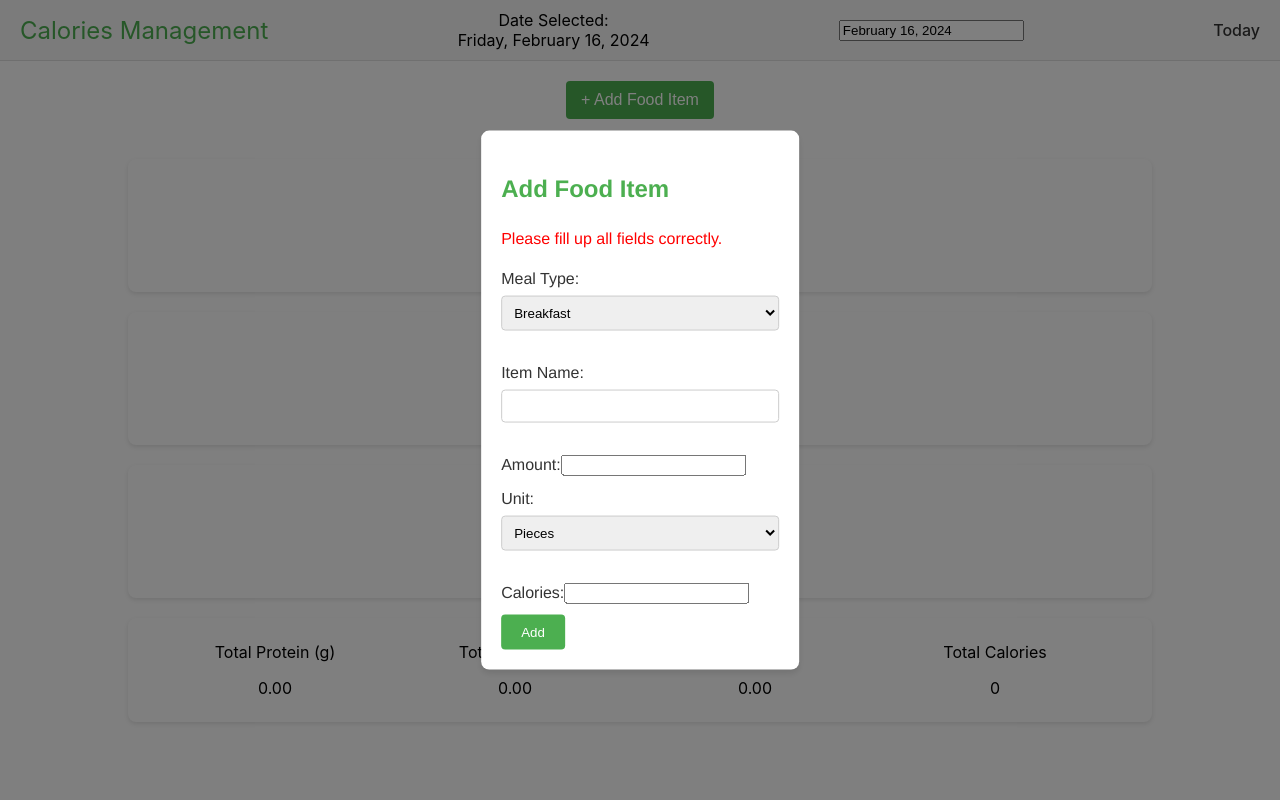
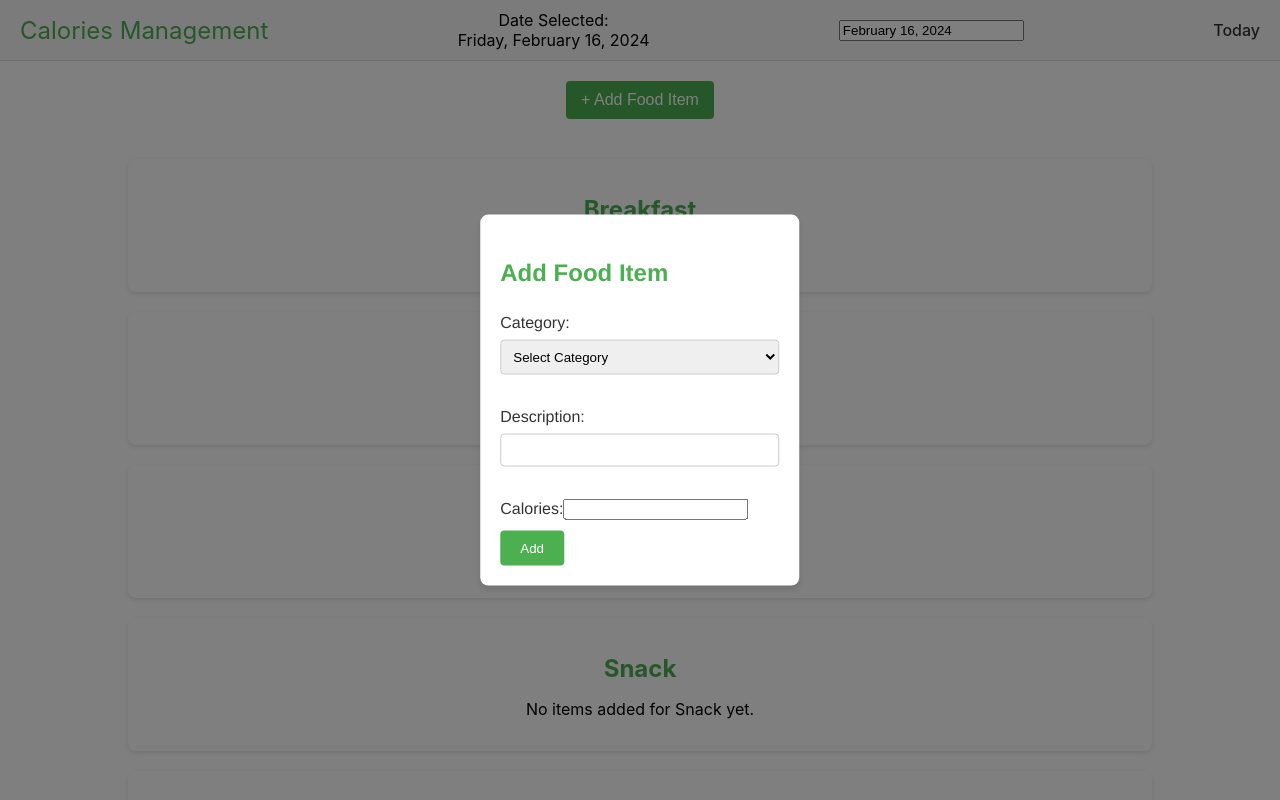
Before and after one commit to tomeryosef/Calorie_Management_Client_Application, a React (Create React App) app: page / in a window 1280 px wide. Both pictures are taken after a click on the button "+ Add Food Item". Shown: the top 800 px of the page. Built offline with nearby package versions, Linux system fonts and the light colour scheme.

Commit message:
<Feat> Added Ofek-Backend

```diff
--- a/src/App.js
+++ b/src/App.js
@@ -1,11 +1,11 @@
-import React, { useState } from 'react';
+import React, { useState, useEffect } from 'react';
 import { BrowserRouter as Router, Routes, Route } from 'react-router-dom';
-import Header from './components/Header';
 import HomePage from './Pages/HomePage';
 import './App.css';
 
 function App() {
   const [selectedDate, setSelectedDate] = useState(new Date());
+
 
   return (
     <Router>
--- a/src/Pages/HomePage.js
+++ b/src/Pages/HomePage.js
@@ -1,49 +1,116 @@
 import React, { useState, useEffect } from 'react';
-import AddFoodItemButton from '../components/AddFoodItemButton';
+import AddfoodItemButton from '../components/AddFoodItemButton';
 import AddFoodItemModal from '../components/AddFoodItemModal';
 import MealTable from '../components/MealTable';
 import Totals from '../components/Totals';
-import DatePicker from 'react-datepicker';
 import Header from '../components/Header';
-import 'react-datepicker/dist/react-datepicker.css';
+import { idb } from '../idb';
 
 const HomePage = () => {
+  const [db, setDb] = useState(null);
+  const [selectedDate, setSelectedDate] = useState(new Date());
+  const [meals, setMeals] = useState({ Breakfast: [], Lunch: [], Dinner: [], Snack: [], Drink: [] });
   const [modalIsOpen, setModalIsOpen] = useState(false);
-  const [selectedDate, setSelectedDate] = useState(new Date());
-  const [meals, setMeals] = useState({
-    Breakfast: [],
-    Lunch: [],
-    Dinner: []
-  });
+  const [editingItem, setEditingItem] = useState(null);
 
-  // This function adds a new food item to the meals state
-  const addFoodItem = (item) => {
-    // Assuming each item added through the modal includes the date property
-    setMeals(prevMeals => ({
-      ...prevMeals,
-      [item.mealType]: [...prevMeals[item.mealType], { ...item, date: selectedDate.toISOString() }]
-    }));
+  useEffect(() => {
+    const initDB = async () => {
+      try {
+        const db = await idb.openCalorisDB('myCaloriesDB', 1);
+        setDb(db);
+        fetchMealsForDate(selectedDate);
+      } catch (error) {
+        console.error('IndexedDB open error:', error);
+      }
+    };
+    initDB();
+  }, []);
+
+  useEffect(() => {
+    fetchMealsForDate(selectedDate);
+  }, [selectedDate, db]);
+
+  const fetchMealsForDate = async (date) => {
+    if (!db) return;
+    try {
+      const allMeals = await idb.getAllCalories(db);
+      const mealsByType = { Breakfast: [], Lunch: [], Dinner: [], Snack: [], Drink: [] };
+
+      allMeals.forEach(meal => {
+        const category = meal.category; // Use "category" consistently
+        const mealDate = new Date(meal.date);
+
+        // Check if the meal date matches the selected date
+        if (mealDate.getFullYear() === date.getFullYear() &&
+            mealDate.getMonth() === date.getMonth() &&
+            mealDate.getDate() === date.getDate()) {
+          mealsByType[category].push(meal);
+        }
+      });
+
+      console.log("Meals by type:", mealsByType); // Check meals by type
+      setMeals(mealsByType);
+    } catch (error) {
+      console.error("Failed to fetch meals:", error);
+    }
   };
 
-  // Filters meals by selectedDate for passing to MealTable
-  const getMealsForDate = (mealType) => {
-    return meals[mealType].filter(item =>
-      new Date(item.date).toDateString() === selectedDate.toDateString()
+
+
+
+
+
+
+
+
+
+  // Helper function to check if two dates have the same year, month, and day
+  const isSameDate = (date1, date2) => {
+    return (
+      date1.getFullYear() === date2.getFullYear() &&
+      date1.getMonth() === date2.getMonth() &&
+      date1.getDate() === date2.getDate()
     );
+  };
+
+  const handleAddFoodItem = async (newFoodItem) => {
+    if (!db) return;
+    try {
+      await idb.addCalories(db, { ...newFoodItem, date: selectedDate });
+      // Delay fetching meals to ensure the new item is processed
+      setTimeout(() => {
+        fetchMealsForDate(selectedDate); // Re-fetch meals to update UI
+      }, 500); // Adjust the delay time as needed
+    } catch (error) {
+      console.error("Failed to add meal:", error);
+    }
+  };
+
+  // Function to handle edit button click
+  const handleEditItem = (item) => {
+    setEditingItem(item);
+    setModalIsOpen(true);
   };
 
   return (
     <div className="App">
       <Header selectedDate={selectedDate} setSelectedDate={setSelectedDate} />
-      <AddFoodItemButton onAdd={() => setModalIsOpen(true)} />
+      <AddfoodItemButton onAdd={() => setModalIsOpen(true)} />
       <AddFoodItemModal
         isOpen={modalIsOpen}
-        onRequestClose={() => setModalIsOpen(false)}
-        onAddFoodItem={addFoodItem}
+        onRequestClose={() => {
+          setEditingItem(null); // Reset editingItem state when modal closes
+          setModalIsOpen(false);
+        }}
+        onAddFoodItem={handleAddFoodItem}
+        editingItem={editingItem} // Pass editingItem state
       />
-      {["Breakfast", "Lunch", "Dinner"].map(mealType => (
-        <MealTable key={mealType} mealType={mealType} items={getMealsForDate(mealType)} />
-      ))}
+    <MealTable category="Breakfast" items={meals.Breakfast} onEdit={handleEditItem} />
+    <MealTable category="Lunch" items={meals.Lunch} onEdit={handleEditItem} />
+    <MealTable category="Dinner" items={meals.Dinner} onEdit={handleEditItem} />
+    <MealTable category="Snack" items={meals.Snack} onEdit={handleEditItem} />
+    <MealTable category="Drink" items={meals.Drink} onEdit={handleEditItem} />
+
       <Totals meals={meals} selectedDate={selectedDate} />
     </div>
   );
--- a/src/components/AddFoodItemModal.js
+++ b/src/components/AddFoodItemModal.js
@@ -4,95 +4,116 @@ import './css/AddFoodItemModal.css';
 
 Modal.setAppElement('#root');
 
-const AddFoodItemModal = ({ isOpen, onRequestClose, onAddFoodItem }) => {
-  const [mealType, setMealType] = useState('Breakfast');
-  const [itemName, setItemName] = useState('');
-  const [amount, setAmount] = useState('');
-  const [unit, setUnit] = useState('pieces');
-  const [calories, setCalories] = useState('');
+const AddFoodItemModal = ({ isOpen, onRequestClose, onAddFoodItem, editingItem }) => {
+  const [category, setCategory] = useState('');
+  const [description, setDescription] = useState('');
+  const [calorie, setCalorie] = useState('');
   const [isValid, setIsValid] = useState(false);
 
-  // List of predefined food items for the datalist
-  const foodItemsList = [
-    { name: 'Banana', calories: 89, image: './images/banana.png' },
-    { name: 'Meat', calories: 250, image: './images/meat.png' },
-    { name: 'Apple', calories: 52, image: './images/apple.png' },
-  ];
-
   useEffect(() => {
-    // Update form validity whenever input values change
-    setIsValid(itemName !== '' && amount !== '' && calories !== '');
-  }, [itemName, amount, calories]);
+    if (editingItem) {
+      setCategory(editingItem.category || '');
+      setDescription(editingItem.Name || ''); // Use "Name" for consistency
+      setCalorie(editingItem.calorie ? editingItem.calorie.toString() : '');
+      setIsValid(true);
+    } else {
+      setCategory('');
+      setDescription('');
+      setCalorie('');
+      setIsValid(false);
+    }
+  }, [editingItem, isOpen]);
 
   const handleInputChange = (e) => {
     const { name, value } = e.target;
     switch (name) {
-      case 'mealType':
-        setMealType(value);
+      case 'category':
+        setCategory(value);
         break;
-      case 'itemName':
-        setItemName(value);
+      case 'description':
+        setDescription(value);
         break;
-      case 'amount':
-        // Prevent negative values
-        setAmount(value >= 0 ? value : '');
-        break;
-      case 'unit':
-        setUnit(value);
-        break;
-      case 'calories':
-        // Prevent negative values
-        setCalories(value >= 0 ? value : '');
+      case 'calorie':
+        // Ensure calorie is non-negative
+        if (!isNaN(value) && parseInt(value) >= 0) {
+          setCalorie(value);
+        }
         break;
       default:
         break;
     }
+
+    setIsValid(category !== '' && description !== '' && calorie !== '');
   };
 
   const handleSubmit = () => {
     if (isValid) {
-      const newFoodItem = { mealType, itemName, amount, unit, calories: parseInt(calories, 10) };
-      onAddFoodItem(newFoodItem);
-      onRequestClose(); // Close modal after adding item
-      // Reset form fields
-      setMealType('Breakfast');
-      setItemName('');
-      setAmount('');
-      setUnit('pieces');
-      setCalories('');
+      const foodItem = {
+        calorie: parseInt(calorie, 10),
+        category: category,
+        Name: description,
+      };
+
+      if (editingItem) {
+        // If editing an existing item, pass the editingItem.id
+        onAddFoodItem({ ...foodItem, id: editingItem.id }, true);
+      } else {
+        // If adding a new item, no need to pass the id
+        onAddFoodItem(foodItem, false);
+      }
+
+      onRequestClose();
     }
   };
 
+
+
   return (
-    <Modal isOpen={isOpen} onRequestClose={onRequestClose} contentLabel="Add Food Item" className='Modal' overlayClassName="Overlay">
-      <h2>Add Food Item</h2>
-      {!isValid && <p style={{ color: 'red' }}>Please fill up all fields correctly.</p>}
-      <label>Meal Type:
-        <select name="mealType" value={mealType} onChange={handleInputChange}>
+    <Modal
+      isOpen={isOpen}
+      onRequestClose={onRequestClose}
+      contentLabel="Add Food Item"
+      className="Modal"
+      overlayClassName="Overlay"
+    >
+      <h2>{editingItem ? 'Edit Food Item' : 'Add Food Item'}</h2>
+      <form onSubmit={handleSubmit}>
+        <label>
+          Category:
+          <select name="category" value={category} onChange={handleInputChange} required>
+            <option value="">Select Category</option>
             <option value="Breakfast">Breakfast</option>
             <option value="Lunch">Lunch</option>
             <option value="Dinner">Dinner</option>
+            <option value="Snack">Snack</option>
+            <option value="Drink">Drink</option>
           </select>
         </label>
-      <label>Item Name:
-        <input type="text" name="itemName" value={itemName} onChange={handleInputChange} list="foodItemsList" />
-        <datalist id="foodItemsList">
-          {foodItemsList.map((item, index) => <option key={index} value={item.name}>{item.name}</option>)}
-        </datalist>
+        <label>
+          Description:
+          <input
+            type="text"
+            name="description"
+            value={description}
+            onChange={handleInputChange}
+            required
+          />
         </label>
-      <label>Amount:
-        <input type="number" name="amount" value={amount} onChange={handleInputChange} />
+        <label>
+          Calories:
+          <input
+            type="number"
+            name="calorie"
+            value={calorie}
+            onChange={handleInputChange}
+            required
+            min="0"
+          />
         </label>
-      <label>Unit:
-        <select name="unit" value={unit} onChange={handleInputChange}>
-          <option value="pieces">Pieces</option>
-          <option value="grams">Grams</option>
-        </select>
-      </label>
-      <label>Calories:
-        <input type="number" name="calories" value={calories} onChange={handleInputChange} />
-      </label>
-      <button onClick={handleSubmit} disabled={!isValid}>Add</button>
+        <button type="submit" disabled={!isValid}>
+          {editingItem ? 'Update' : 'Add'}
+        </button>
+      </form>
     </Modal>
   );
 };
--- a/src/components/MealTable.js
+++ b/src/components/MealTable.js
@@ -1,22 +1,22 @@
 import React from 'react';
 import './css/MealTable.css';
 
-const MealTable = ({ mealType, items }) => {
+const MealTable = ({ category, items, onEdit }) => {
   return (
     <div className="mealTable">
-      <h2>{mealType}</h2>
+      <h2>{category}</h2>
       <ul>
         {items.map((item, index) => (
           <li key={index}>
-            <span>{item.itemName}</span>
-            <span>{item.amount} {item.unit}</span>
-            <span>{item.calories} kcal</span>
-</li>
-))}
-</ul>
-{items.length === 0 && <p>No items added for {mealType} yet.</p>}
-</div>
-);
+            <span>{item.Name}</span>
+            <span>{item.calorie} kcal</span>
+            <button onClick={() => onEdit(item)}>Edit</button>
+          </li>
+        ))}
+      </ul>
+      {items.length === 0 && <p>No items added for {category} yet.</p>}
+    </div>
+  );
 };
 
 export default MealTable;
--- a/src/components/Totals.js
+++ b/src/components/Totals.js
@@ -1,39 +1,19 @@
 import React, { useEffect, useState } from 'react';
 import './css/Totals.css';
 
-const Totals = ({ meals, selectedDate }) => {
-  const [totals, setTotals] = useState({ protein: 0, carbs: 0, fat: 0, calories: 0 });
 
-  useEffect(() => {
-    // Calculate totals from meals matching the selected date
-    const dateMeals = Object.values(meals).flat().filter(item =>
-      new Date(item.date).toDateString() === new Date(selectedDate).toDateString()
-    );
-
-    const newTotals = dateMeals.reduce((acc, item) => {
-      acc.protein += item.protein || 0;
-      acc.carbs += item.carbs || 0;
-      acc.fat += item.fat || 0;
-      acc.calories += item.calories || 0;
-      return acc;
-    }, { protein: 0, carbs: 0, fat: 0, calories: 0 });
-
-    setTotals(newTotals);
-  }, [meals, selectedDate]);
+const Totals = ({ meals }) => {
+  // Calculate overall total calories for the selected date
+  const overallTotalCalories = Object.values(meals).reduce((total, categoryMeals) => {
+    return total + categoryMeals.reduce((categoryTotal, meal) => categoryTotal + meal.calorie, 0);
+  }, 0);
 
   return (
     <div className="totals">
-      <div className="total-row">
-        <div className="total-column">Total Protein (g)</div>
-        <div className="total-column">Total Carbs (g)</div>
-        <div className="total-column">Total Fat (g)</div>
-        <div className="total-column">Total Calories</div>
-      </div>
-      <div className="total-row">
-        <div className="total-column">{totals.protein.toFixed(2)}</div>
-        <div className="total-column">{totals.carbs.toFixed(2)}</div>
-        <div className="total-column">{totals.fat.toFixed(2)}</div>
-        <div className="total-column">{totals.calories.toFixed(0)}</div>
+      <h2>Total Calories:</h2>
+      <div>
+      <div className="total-column">Total calories:
+        <span>{overallTotalCalories} kcal</span></div>
       </div>
     </div>
   );
--- a/src/components/css/Totals.css
+++ b/src/components/css/Totals.css
@@ -29,6 +29,10 @@
 .totals {
   margin-top: 20px;
 }
+.totals h2 {
+  color: #4CAF50;
+  margin-bottom: 1rem;
+}
 
 .total-list .total-row, .total-aggregates {
   display: flex;
--- /dev/null
+++ b/src/idb.js
@@ -0,0 +1,87 @@
+export const idb = {};
+
+const indexedDB = window.indexedDB;
+
+idb.openCalorisDB = async (dbName, dbVersion) => {
+  return new Promise((resolve, reject) => {
+    const request = indexedDB.open(dbName, dbVersion);
+
+    request.onerror = (event) => {
+      console.error('IndexedDB error:', event);
+      reject(new Error(`IndexedDB error: ${event.target.errorCode}`));
+    };
+
+    request.onupgradeneeded = (event) => {
+      const db = event.target.result;
+      console.log("dd");
+      const caloriesStore = db.createObjectStore('calories', { keyPath: 'id', autoIncrement: true });
+      caloriesStore.createIndex('calorieIndex', 'calorie', { unique: false });
+      caloriesStore.createIndex('categoryIndex', 'category', { unique: false });
+      caloriesStore.createIndex('nameIndex', 'Name', { unique: false });
+    };
+
+    request.onsuccess = (event) => {
+      const db = event.target.result;
+      resolve(db);
+    };
+  });
+};
+
+idb.addCalories = async (db, { calorie, category, Name, Description, date }) => {
+  return new Promise((resolve, reject) => {
+      const transaction = db.transaction(['calories'], 'readwrite');
+      const caloriesStore = transaction.objectStore('calories');
+      const caloriesData = {
+          calorie,
+          category,
+          Name: Name || '',
+          Description: Description || '',
+          date: date.toISOString(), // Convert date to string format for storage
+          // Add any other fields you might need
+      };
+      // IndexDB query
+      const request = caloriesStore.add(caloriesData);
+
+      // Check if the query success
+      request.onsuccess = (event) => {
+          resolve(true);
+      };
+
+      request.onerror = (event) => {
+          reject(new Error(`Error adding calories data: ${event.target.error}`));
+      };
+  });
+};
+
+
+
+idb.getAllCalories = async (db) => {
+    return new Promise((resolve, reject) => {
+      const transaction = db.transaction(['calories'], 'readonly');
+      const caloriesStore = transaction.objectStore('calories');
+
+      const request = caloriesStore.getAll();
+
+      request.onsuccess = (event) => {
+        const allCalories = event.target.result;
+        resolve(allCalories);
+      };
+
+      request.onerror = (event) => {
+        reject(new Error(`Error getting all calories data: ${event.target.error}`));
+      };
+    });
+  };
+
+  idb.calculateTotalCalories = async (db) => {
+    try {
+      const allCalories = await idb.getAllCalories(db);
+
+      // Calculate total calories
+      const totalCalories = allCalories.reduce((acc, entry) => acc + entry.calorie, 0);
+
+      return totalCalories;
+    } catch (error) {
+      throw new Error(`Error calculating total calories: ${error.message}`);
+    }
+  };
```
Lines whose indentation alone changed are shown as unchanged.
